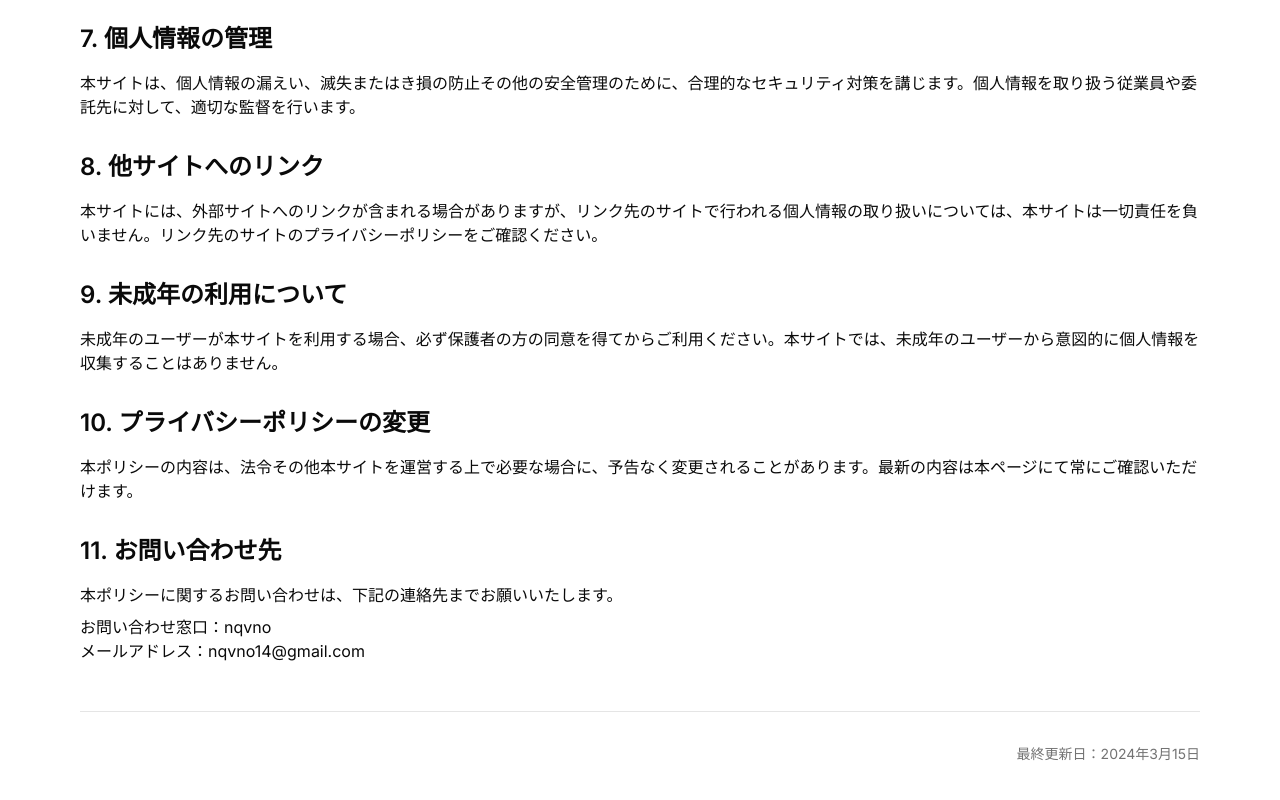
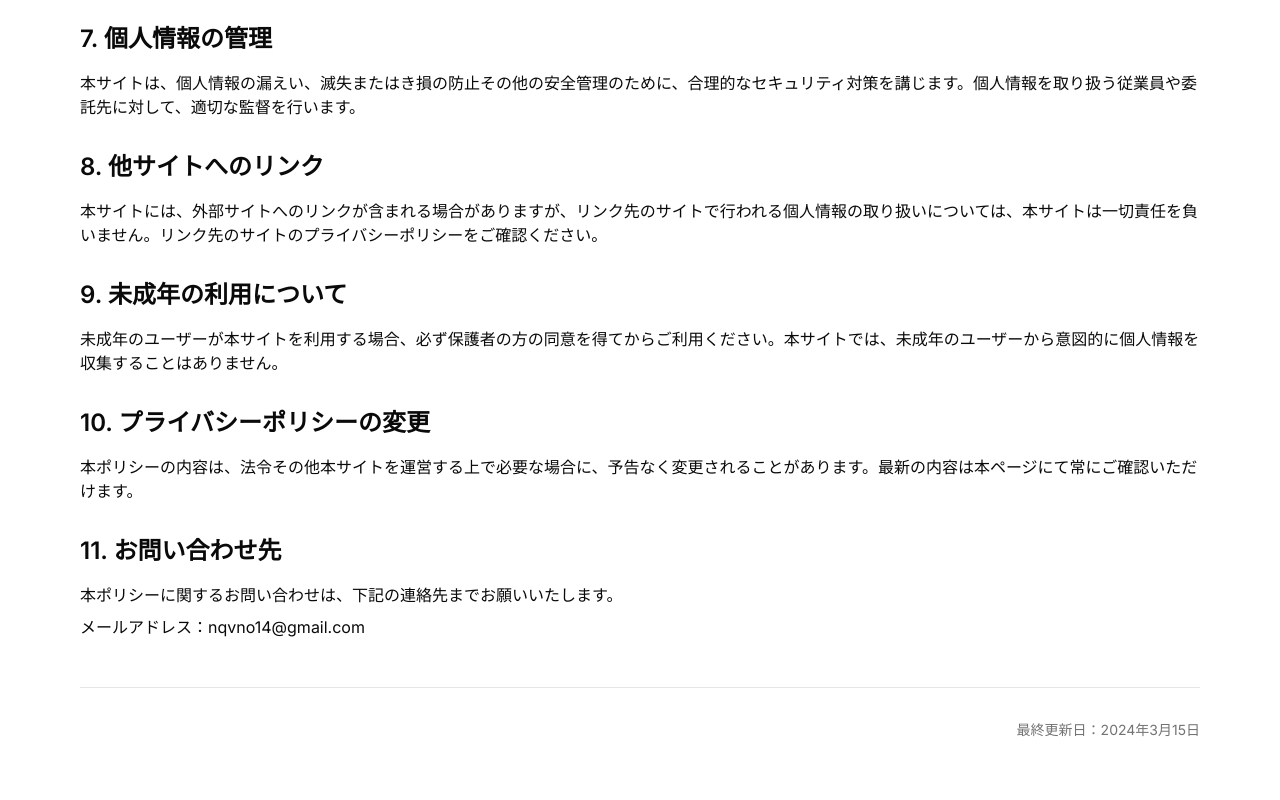
Before and after one commit to hondaya14/nqv-website-front, a Next.js app: page /privacy in a window 1280 px wide. Shown: the part 1678-2478 px from the top of the page. Built offline with nearby package versions, Linux system fonts and the light colour scheme.

Commit message:
Add privacy policy

```diff
--- a/src/app/privacy/page.tsx
+++ b/src/app/privacy/page.tsx
@@ -100,7 +100,6 @@ export default function PrivacyPolicy() {
             <h2 className="text-2xl font-semibold mb-4">11. お問い合わせ先</h2>
             <p>本ポリシーに関するお問い合わせは、下記の連絡先までお願いいたします。</p>
             <div className="mt-2">
-              <p>お問い合わせ窓口：nqvno</p>
               <p>メールアドレス：nqvno14@gmail.com</p>
             </div>
           </section>
```
